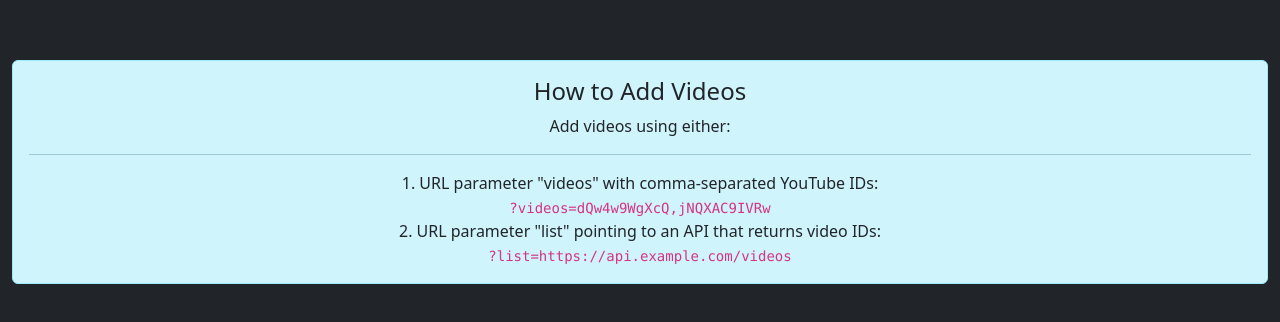
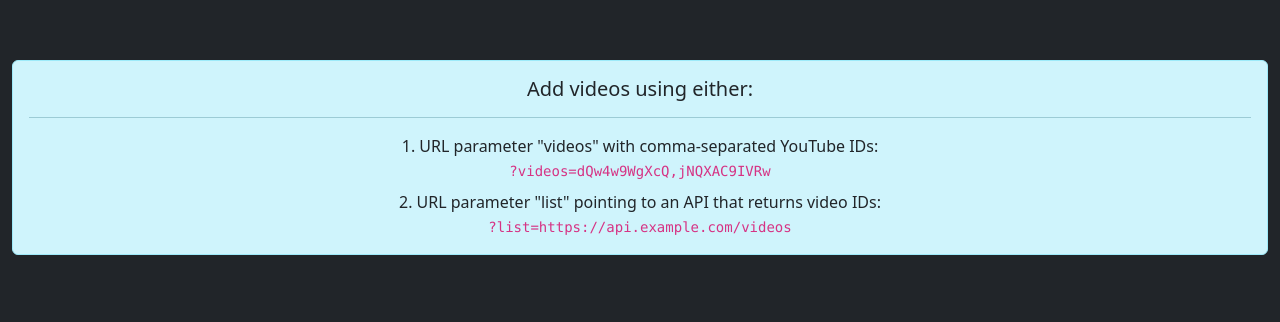
Before and after one commit to SeanGau/yt_multiviewer, a plain HTML site: page index.html in a window 1280 px wide. Shown: the part 468-790 px from the top of the page. Drawn offline with nearby package versions, Linux system fonts and the light colour scheme.

Commit message:
update layout

```diff
--- a/index.html
+++ b/index.html
@@ -177,12 +177,11 @@
             const alert = document.createElement('div');
             alert.className = 'alert alert-info text-center mt-4';
             alert.innerHTML = `
-                <h4 class="alert-heading text-dark">How to Add Videos</h4>
-                <p class="mb-0 text-dark">Add videos using either:</p>
+                <h5 class="mb-0 text-dark">Add videos using either:</h5>
                 <hr>
                 <p class="mb-0 text-dark">1. URL parameter "videos" with comma-separated YouTube IDs:<br>
                 <code>?videos=dQw4w9WgXcQ,jNQXAC9IVRw</code></p>
-                <p class="mb-0 text-dark">2. URL parameter "list" pointing to an API that returns video IDs:<br>
+                <p class="mt-2 mb-0 text-dark">2. URL parameter "list" pointing to an API that returns video IDs:<br>
                 <code>?list=https://api.example.com/videos</code></p>
             `;
             container.appendChild(alert);
```
